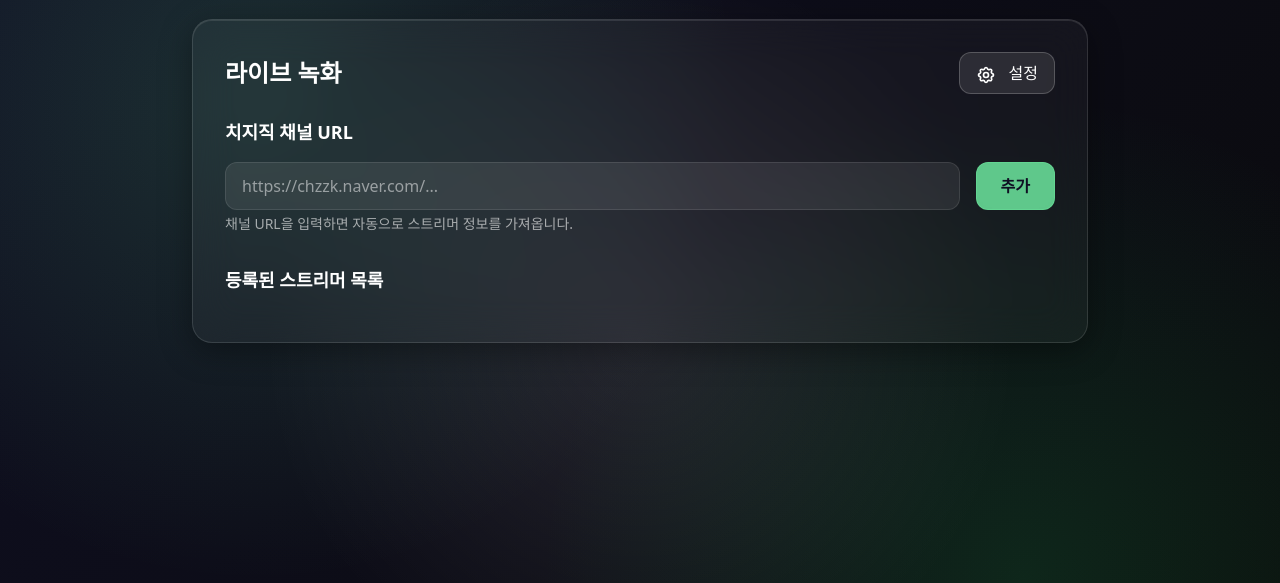
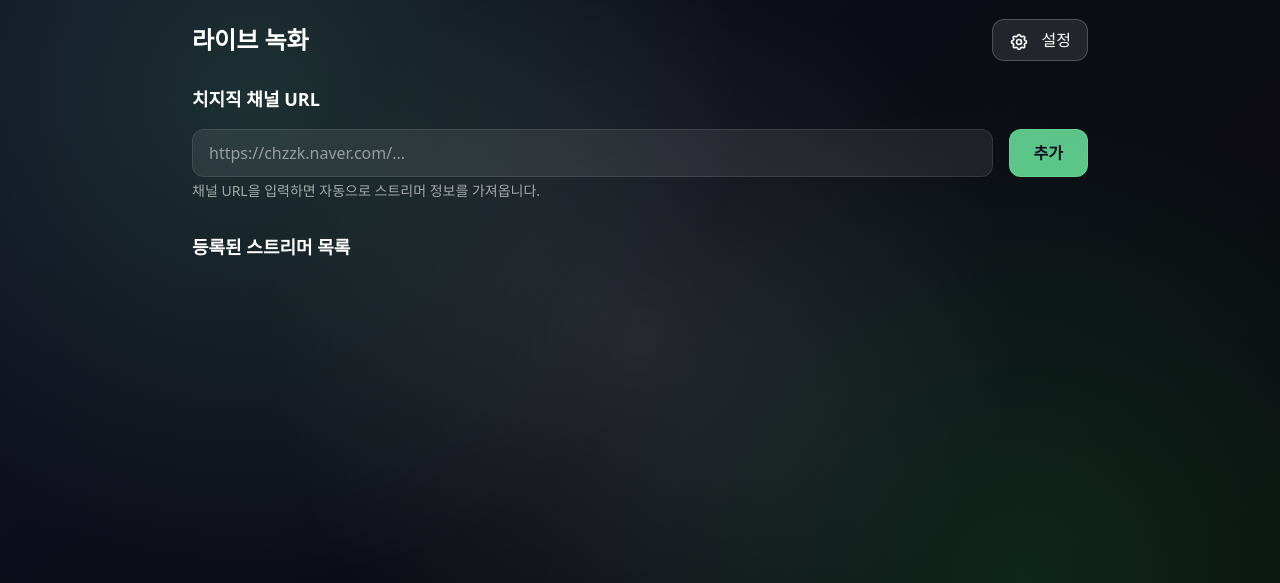
Before and after one commit to k-atusa/zkzzk, a Flask app: page /live in a window 1280 px wide. Shown: the part 61-644 px from the top of the page. Run offline with Flask 3, Linux system fonts and the light colour scheme; data that the repository does not hold is empty; some libraries are stand-ins or nearby versions.

Commit message:
style: remove background card

```diff
--- a/templates/index.html
+++ b/templates/index.html
@@ -227,7 +227,6 @@
 
 	<div class="pt-20 pb-8 px-6">
 		<div class="max-w-4xl mx-auto">
-			<div class="glass p-8 mb-8">
 			<div class="flex justify-between items-center mb-6">
 				<h2 class="text-2xl font-bold text-white">라이브 녹화</h2>
 				<button class="btn-secondary px-4 py-2" onclick="openSettings()">
@@ -235,8 +234,8 @@
 						<path stroke-linecap="round" stroke-linejoin="round" stroke-width="2"
 							d="M10.325 4.317c.426-1.756 2.924-1.756 3.35 0a1.724 1.724 0 002.573 1.066c1.543-.94 3.31.826 2.37 2.37a1.724 1.724 0 001.065 2.572c1.756.426 1.756 2.924 0 3.35a1.724 1.724 0 00-1.066 2.573c.94 1.543-.826 3.31-2.37 2.37a1.724 1.724 0 00-2.572 1.065c-.426 1.756-2.924 1.756-3.35 0a1.724 1.724 0 00-2.573-1.066c-1.543.94-3.31-.826-2.37-2.37a1.724 1.724 0 00-1.065-2.572c-1.756-.426-1.756-2.924 0-3.35a1.724 1.724 0 001.066-2.573c-.94-1.543.826-3.31 2.37-2.37.996.608 2.296.07 2.572-1.065z">
 						</path>
-							<path stroke-linecap="round" stroke-linejoin="round" stroke-width="2"
-								d="M15 12a3 3 0 11-6 0 3 3 0 016 0z"></path>
+						<path stroke-linecap="round" stroke-linejoin="round" stroke-width="2" d="M15 12a3 3 0 11-6 0 3 3 0 016 0z">
+						</path>
 					</svg>
 					설정
 				</button>
@@ -262,13 +261,16 @@
 						<div class="flex-1">
 							<div class="flex items-center mb-1">
 								<span class="status-indicator status-offline"></span>
-									<a href="{{ streamer.channel_url }}" target="_blank" class="streamer-nickname font-medium text-white hover:text-accent transition-colors cursor-pointer">{{ streamer.nickname }}</a>
+								<a href="{{ streamer.channel_url }}" target="_blank"
+									class="streamer-nickname font-medium text-white hover:text-accent transition-colors cursor-pointer">{{
+									streamer.nickname }}</a>
 							</div>
 							<p class="broadcast-title text-muted text-sm mb-1 truncate"></p>
 							<div class="broadcast-info hidden">
 								<p class="broadcast-date text-muted text-sm mb-1">
 									<svg class="w-3 h-3 inline mr-1" fill="none" stroke="currentColor" viewBox="0 0 24 24">
-											<path stroke-linecap="round" stroke-linejoin="round" stroke-width="2" d="M12 8v4l3 3m6-3a9 9 0 11-18 0 9 9 0 0118 0z"></path>
+										<path stroke-linecap="round" stroke-linejoin="round" stroke-width="2"
+											d="M12 8v4l3 3m6-3a9 9 0 11-18 0 9 9 0 0118 0z"></path>
 									</svg>
 									<span class="date-text"></span>
 								</p>
@@ -285,7 +287,6 @@
 						</button>
 					</div>
 					{% endfor %}
-					</div>
 				</div>
 			</div>
 		</div>
```
Lines whose indentation alone changed are shown as unchanged.
